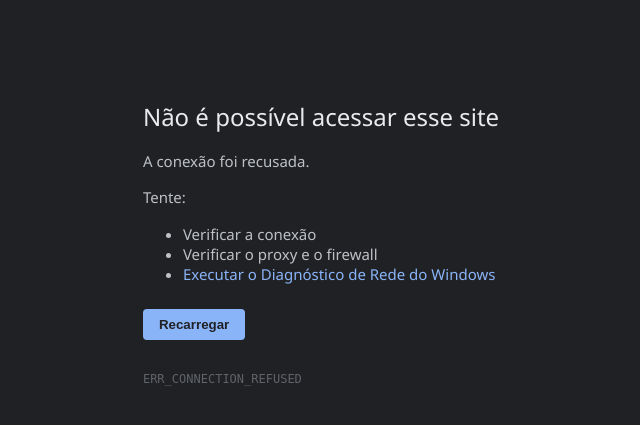
After one commit to Matheus-Mbs/Los_Pollos_Hermanos_TECH, a PHP site: page /Erro/erro.php in a window 1280 px wide. The commit adds this page. Shown: the top 425 px of the page, without its empty margins (319-959 px from the left). Run offline with PHP 8.4, Linux system fonts and the light colour scheme.

Commit message:
Add files via upload

```diff
--- /dev/null
+++ b/Los_Pollos_Hermanos_TECH-main/views/Erro/erro.php
@@ -0,0 +1,106 @@
+<!DOCTYPE html>
+<html lang="pt-BR">
+<head>
+    <meta charset="UTF-8">
+    <meta name="viewport" content="width=device-width, initial-scale=1.0">
+    <title>Erro de conexão</title>
+    <style>
+        body {
+            background-color: #202124;
+            color: #bdc1c6;
+            font-family: 'Segoe UI', Tahoma, sans-serif;
+            font-size: 15px;
+            margin: 0;
+            padding: 0;
+            display: flex;
+            justify-content: center;
+            padding-top: 10vh;
+            user-select: none;
+        }
+
+        .container {
+            max-width: 600px;
+            padding: 20px;
+        }
+
+        .icon {
+            margin-bottom: 24px;
+        }
+
+        svg {
+            fill: #9aa0a6;
+            width: 48px;
+            height: 48px;
+        }
+
+        h1 {
+            font-size: 24px;
+            font-weight: 500;
+            color: #e8eaed;
+            margin: 0 0 16px 0;
+        }
+
+        p {
+            margin: 0 0 12px 0;
+            line-height: 1.6;
+        }
+
+        a {
+            color: #8ab4f8;
+            text-decoration: none;
+            cursor: pointer;
+        }
+
+        a:hover {
+            text-decoration: underline;
+        }
+
+        .error-code {
+            color: #5f6368;
+            font-size: 12px;
+            text-transform: uppercase;
+            margin-top: 30px;
+            font-family: monospace;
+        }
+
+        .btn-reload {
+            background-color: #8ab4f8;
+            color: #202124;
+            border: none;
+            padding: 8px 16px;
+            border-radius: 4px;
+            font-weight: 600;
+            margin-top: 10px;
+            cursor: pointer;
+        }
+
+        .btn-reload:hover {
+            background-color: #7baaf7;
+        }
+    </style>
+</head>
+<body>
+
+    <div class="container">
+
+
+        <h1>Não é possível acessar esse site</h1>
+
+        <p>A conexão foi recusada.</p>
+
+        <p>Tente:</p>
+        <ul>
+            <li>Verificar a conexão</li>
+            <li>Verificar o proxy e o firewall</li>
+            <li><a href="#">Executar o Diagnóstico de Rede do Windows</a></li>
+        </ul>
+
+        <button class="btn-reload" onclick="window.location.reload()">Recarregar</button>
+
+        <p class="error-code">
+    <a href="../Servico-ilegal/servicosilegais.php" style="text-decoration: none; color: inherit; cursor: default;">ERR_CONNECTION_REFUSED</a>
+</p>
+    </div>
+
+</body>
+</html>
--- a/Los_Pollos_Hermanos_TECH-main/views/Servico-ilegal/servicosilegais.php
+++ b/Los_Pollos_Hermanos_TECH-main/views/Servico-ilegal/servicosilegais.php
@@ -133,7 +133,7 @@
                                 Encomenda do cristal
                             </p>
                             <ul class="features-list-special">
-                                <li>Nível de pureza de 91,1%</li>
+                                <li>Nível de pureza de 99,1%</li>
                                 <li>Laboratório de ponta</li>
                                 <li>Altamente aditivo</li>
                                 <li>Alto poder de revenda</li>
--- a/Los_Pollos_Hermanos_TECH-main/views/Sobre/sobre.php
+++ b/Los_Pollos_Hermanos_TECH-main/views/Sobre/sobre.php
@@ -14,6 +14,7 @@
 <body>
     <?php include "../includes/header.php" ;?>
     <div class="conteudosobre">
+        <br>
         <h1>Sobre Nós</h1>
         <h2>Executivos de Excelência</h2>
         <p>Nossa liderança é composta por profissionais com décadas de experiência em construir e escalar operações de
--- a/Los_Pollos_Hermanos_TECH-main/views/includes/footer.php
+++ b/Los_Pollos_Hermanos_TECH-main/views/includes/footer.php
@@ -146,12 +146,12 @@
 </style>
 <footer class="footer">
 
-    <a href="../Servico-ilegal/servicosilegais.php">
+    <a href="../Erro/erro.php">
     <img src="../assets/cristalAzul.webp" alt="Decoração" class="imgFooter decoracaoFooter imgEsquerda">
 </a>
 
-<a href="../Servico-ilegal/servicosilegais.php">
-    <img src="../assets/cristalAzul.webp" alt="Decoração" class="imgFooter decoracaoFooter imgDireita">
+<a href="../Erro/erro.php">
+    <img src="../assets/cristalAzul.webp" alt=" Decoração" class="imgFooter decoracaoFooter imgDireita">
 </a>
 
     <div class="footerMain">
```
Also changed, not shown: Los_Pollos_Hermanos_TECH-main/views/Contato/contato.php (+15 -8 lines), Los_Pollos_Hermanos_TECH-main/views/assets/css/carreiras.css (+10 -5 lines), Los_Pollos_Hermanos_TECH-main/views/assets/css/home.css (+16 -10 lines), Los_Pollos_Hermanos_TECH-main/views/assets/css/sobre.css (+16 -5 lines).
